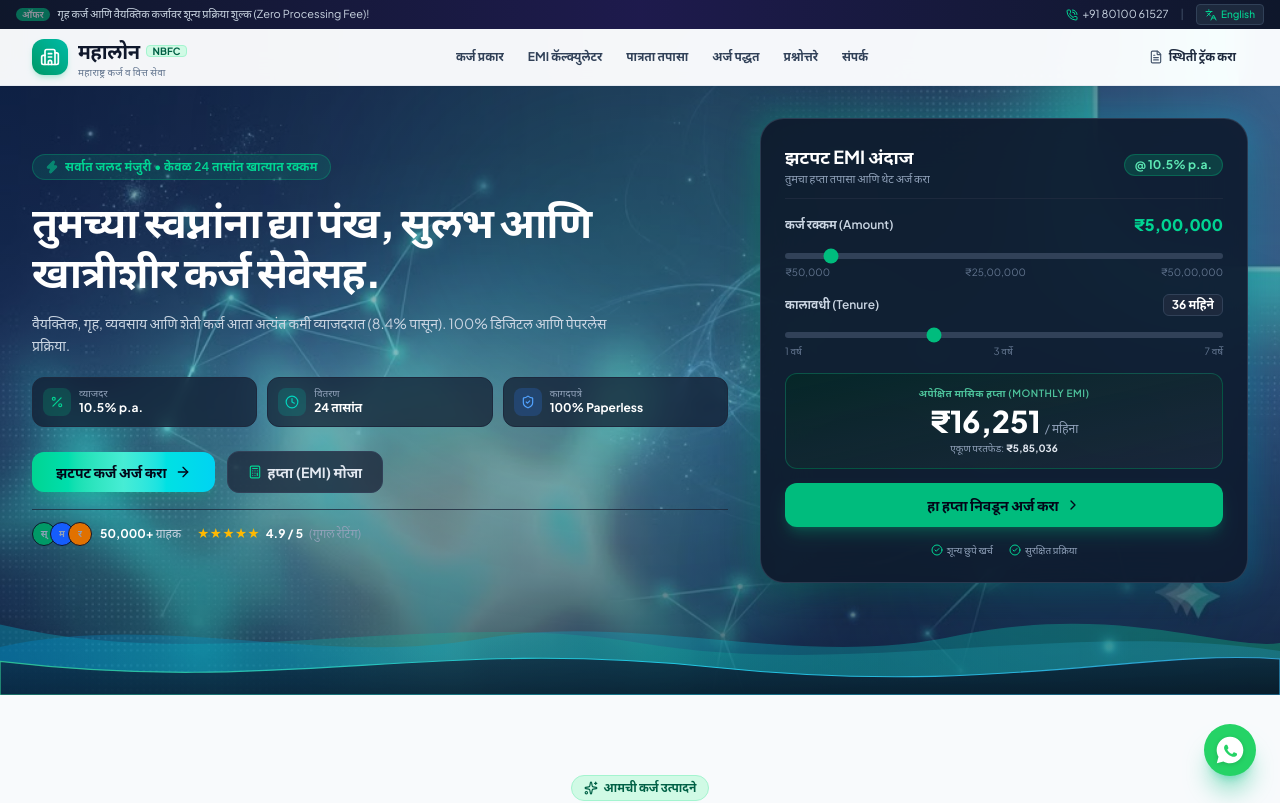
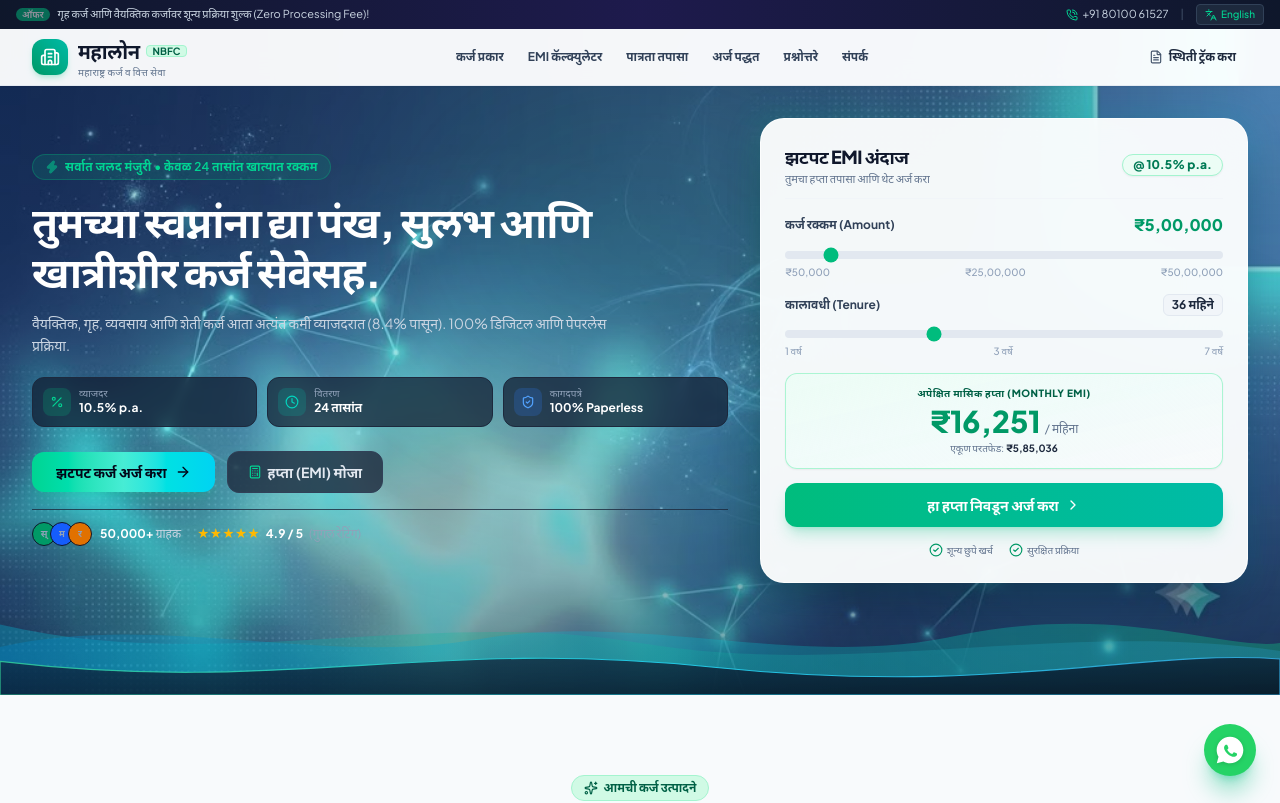
Before and after one commit to Prajakta785/Loan, a React (Vite) app: page / in a window 1280 px wide. Shown: the top 803 px of the page. Built offline with nearby package versions, Linux system fonts and the light colour scheme.

Commit message:
Lighten Hero EMI calculator card from dark theme to clean bright modern glass theme

```diff
--- a/src/components/Hero.jsx
+++ b/src/components/Hero.jsx
@@ -50,8 +50,8 @@ export default function Hero() {
       className="relative overflow-hidden text-white pt-4 pb-16 sm:pt-6 sm:pb-20 lg:pt-8 lg:pb-28 bg-slate-950 bg-cover bg-center bg-no-repeat"
       style={{ backgroundImage: `url('/bg-cyber.png')` }}
     >
-      {/* Subtle overlay so text remains razor sharp while background cyber art shines */}
-      <div className="absolute inset-0 bg-gradient-to-b from-slate-950/45 via-slate-950/25 to-slate-950/60 pointer-events-none" />
+      {/* Soft gradient overlay for lighter, cleaner contrast */}
+      <div className="absolute inset-0 bg-gradient-to-b from-slate-950/25 via-slate-900/10 to-slate-950/40 pointer-events-none" />
 
       {/* Decorative gradient glow blobs */}
       <div className="absolute top-1/4 left-1/2 -translate-x-1/2 -translate-y-1/2 w-[500px] h-[300px] bg-emerald-500/15 blur-[120px] pointer-events-none rounded-full" />
@@ -155,24 +155,24 @@ export default function Hero() {
             </div>
           </div>
 
-          {/* Right Column: Interactive Quick Loan Estimate Card - Fit to Screen */}
+          {/* Right Column: Interactive Quick Loan Estimate Card - Crisp Light Modern Card */}
           <div className="lg:col-span-5">
             <div className="relative">
-              <div className="absolute -inset-1 bg-gradient-to-r from-emerald-500 to-cyan-500 rounded-3xl blur-lg opacity-30 group-hover:opacity-100 transition duration-1000 group-hover:duration-200" />
+              <div className="absolute -inset-1 bg-gradient-to-r from-emerald-500/40 to-cyan-500/40 rounded-3xl blur-lg opacity-40 transition duration-500" />
 
-              <div className="relative rounded-2xl sm:rounded-3xl bg-slate-900/90 border border-slate-700/80 p-4 sm:p-5 lg:p-6 backdrop-blur-xl shadow-2xl space-y-3 sm:space-y-3.5">
+              <div className="relative rounded-2xl sm:rounded-3xl bg-white/95 border border-white/80 p-4 sm:p-5 lg:p-6 backdrop-blur-2xl shadow-2xl shadow-slate-950/40 space-y-3 sm:space-y-3.5 text-slate-800">
 
                 {/* Card Header */}
-                <div className="flex items-center justify-between pb-2.5 border-b border-slate-800">
+                <div className="flex items-center justify-between pb-2.5 border-b border-slate-100">
                   <div>
-                    <h2 className="text-base sm:text-lg font-bold text-white">
+                    <h2 className="text-base sm:text-lg font-black text-slate-900 tracking-tight">
                       {lang === 'mr' ? 'झटपट EMI अंदाज' : 'Quick Loan Estimator'}
                     </h2>
-                    <p className="text-[11px] text-slate-400">
+                    <p className="text-[11px] text-slate-500">
                       {lang === 'mr' ? 'तुमचा हप्ता तपासा आणि थेट अर्ज करा' : 'Preview installment & apply directly'}
                     </p>
                   </div>
-                  <span className="px-2.5 py-0.5 rounded-full bg-emerald-500/20 text-emerald-300 text-xs font-bold border border-emerald-500/30">
+                  <span className="px-2.5 py-0.5 rounded-full bg-emerald-50 text-emerald-700 text-xs font-extrabold border border-emerald-200 shadow-xs">
                     @ {heroRate}% p.a.
                   </span>
                 </div>
@@ -180,10 +180,10 @@ export default function Hero() {
                 {/* Amount Slider */}
                 <div className="space-y-1">
                   <div className="flex justify-between items-center text-xs">
-                    <span className="text-slate-300 font-semibold">
+                    <span className="text-slate-700 font-bold">
                       {lang === 'mr' ? 'कर्ज रक्कम (Amount)' : 'Loan Amount'}
                     </span>
-                    <span className="text-base font-black text-emerald-400">
+                    <span className="text-base font-black text-emerald-600">
                       {formatCurrency(heroAmount)}
                     </span>
                   </div>
@@ -194,9 +194,9 @@ export default function Hero() {
                     step="50000"
                     value={heroAmount}
                     onChange={(e) => setHeroAmount(Number(e.target.value))}
-                    className="w-full h-1.5 bg-slate-700 rounded-lg appearance-none cursor-pointer accent-emerald-500"
+                    className="w-full h-2 bg-slate-200 rounded-lg appearance-none cursor-pointer accent-emerald-500"
                   />
-                  <div className="flex justify-between text-[10px] text-slate-500">
+                  <div className="flex justify-between text-[10px] text-slate-400 font-medium">
                     <span>₹50,000</span>
                     <span>₹25,00,000</span>
                     <span>₹50,00,000</span>
@@ -206,10 +206,10 @@ export default function Hero() {
                 {/* Tenure Slider */}
                 <div className="space-y-1">
                   <div className="flex justify-between items-center text-xs">
-                    <span className="text-slate-300 font-semibold">
+                    <span className="text-slate-700 font-bold">
                       {lang === 'mr' ? 'कालावधी (Tenure)' : 'Tenure'}
                     </span>
-                    <span className="text-xs font-bold text-white bg-slate-800 px-2 py-0.5 rounded-md border border-slate-700">
+                    <span className="text-xs font-bold text-slate-800 bg-slate-100 px-2 py-0.5 rounded-md border border-slate-200">
                       {heroTenure} {lang === 'mr' ? 'महिने' : 'Months'}
                     </span>
                   </div>
@@ -220,47 +220,47 @@ export default function Hero() {
                     step="6"
                     value={heroTenure}
                     onChange={(e) => setHeroTenure(Number(e.target.value))}
-                    className="w-full h-1.5 bg-slate-700 rounded-lg appearance-none cursor-pointer accent-emerald-500"
+                    className="w-full h-2 bg-slate-200 rounded-lg appearance-none cursor-pointer accent-emerald-500"
                   />
-                  <div className="flex justify-between text-[10px] text-slate-500">
+                  <div className="flex justify-between text-[10px] text-slate-400 font-medium">
                     <span>1 {lang === 'mr' ? 'वर्ष' : 'Yr'}</span>
                     <span>3 {lang === 'mr' ? 'वर्षे' : 'Yrs'}</span>
                     <span>7 {lang === 'mr' ? 'वर्षे' : 'Yrs'}</span>
                   </div>
                 </div>
 
-                {/* Calculated Result Box */}
-                <div className="bg-gradient-to-br from-emerald-950/60 to-slate-800/80 p-2.5 sm:p-3 rounded-xl border border-emerald-500/30 text-center space-y-0.5">
-                  <div className="text-[10px] text-emerald-300/80 uppercase tracking-wider font-semibold">
+                {/* Calculated Result Box - Fresh Crisp Light Tint */}
+                <div className="bg-gradient-to-br from-emerald-50/90 via-teal-50/70 to-slate-50 p-2.5 sm:p-3 rounded-xl border border-emerald-200/90 text-center space-y-0.5 shadow-xs">
+                  <div className="text-[10px] text-emerald-800 uppercase tracking-wider font-extrabold">
                     {lang === 'mr' ? 'अपेक्षित मासिक हप्ता (MONTHLY EMI)' : 'ESTIMATED MONTHLY EMI'}
                   </div>
-                  <div className="text-2xl sm:text-3xl font-black text-white text-emerald-400">
-                    {formatCurrency(estimatedEmi)}
-                    <span className="text-xs text-slate-400 font-normal ml-1">/ {lang === 'mr' ? 'महिना' : 'month'}</span>
+                  <div className="text-2xl sm:text-3xl font-black text-slate-900">
+                    <span className="text-emerald-600">{formatCurrency(estimatedEmi)}</span>
+                    <span className="text-xs text-slate-500 font-normal ml-1">/ {lang === 'mr' ? 'महिना' : 'month'}</span>
                   </div>
-                  <div className="text-[10px] text-slate-400">
+                  <div className="text-[10px] text-slate-500">
                     {lang === 'mr' ? 'एकूण परतफेड:' : 'Total Repayment:'}{' '}
-                    <strong className="text-slate-200">{formatCurrency(estimatedEmi * heroTenure)}</strong>
+                    <strong className="text-slate-800 font-bold">{formatCurrency(estimatedEmi * heroTenure)}</strong>
                   </div>
                 </div>
 
                 {/* Direct Action Button */}
                 <button
                   onClick={() => openApplyModal('personal')}
-                  className="w-full py-2.5 sm:py-3 px-4 bg-emerald-500 hover:bg-emerald-400 text-slate-950 font-black text-xs sm:text-sm rounded-xl shadow-lg shadow-emerald-500/25 transition-all text-center flex items-center justify-center gap-1.5 group cursor-pointer"
+                  className="w-full py-2.5 sm:py-3 px-4 bg-gradient-to-r from-emerald-500 to-teal-500 hover:from-emerald-400 hover:to-teal-400 text-white font-black text-xs sm:text-sm rounded-xl shadow-lg shadow-emerald-500/25 transition-all text-center flex items-center justify-center gap-1.5 group cursor-pointer transform hover:-translate-y-0.5 active:translate-y-0"
                 >
                   <span>{lang === 'mr' ? 'हा हप्ता निवडून अर्ज करा' : 'Apply with this EMI'}</span>
                   <ChevronRight className="w-4 h-4 group-hover:translate-x-1 transition-transform" />
                 </button>
 
                 {/* Trust Footer Badges */}
-                <div className="flex items-center justify-center gap-4 text-[10px] text-slate-400 pt-0.5">
+                <div className="flex items-center justify-center gap-4 text-[10px] text-slate-500 pt-0.5 font-medium">
                   <span className="flex items-center gap-1">
-                    <CheckCircle2 className="w-3 h-3 text-emerald-400" />
+                    <CheckCircle2 className="w-3.5 h-3.5 text-emerald-600" />
                     {lang === 'mr' ? 'शून्य छुपे खर्च' : 'Zero Hidden Fees'}
                   </span>
                   <span className="flex items-center gap-1">
-                    <CheckCircle2 className="w-3 h-3 text-emerald-400" />
+                    <CheckCircle2 className="w-3.5 h-3.5 text-emerald-600" />
                     {lang === 'mr' ? 'सुरक्षित प्रक्रिया' : '100% Encrypted'}
                   </span>
                 </div>
```
